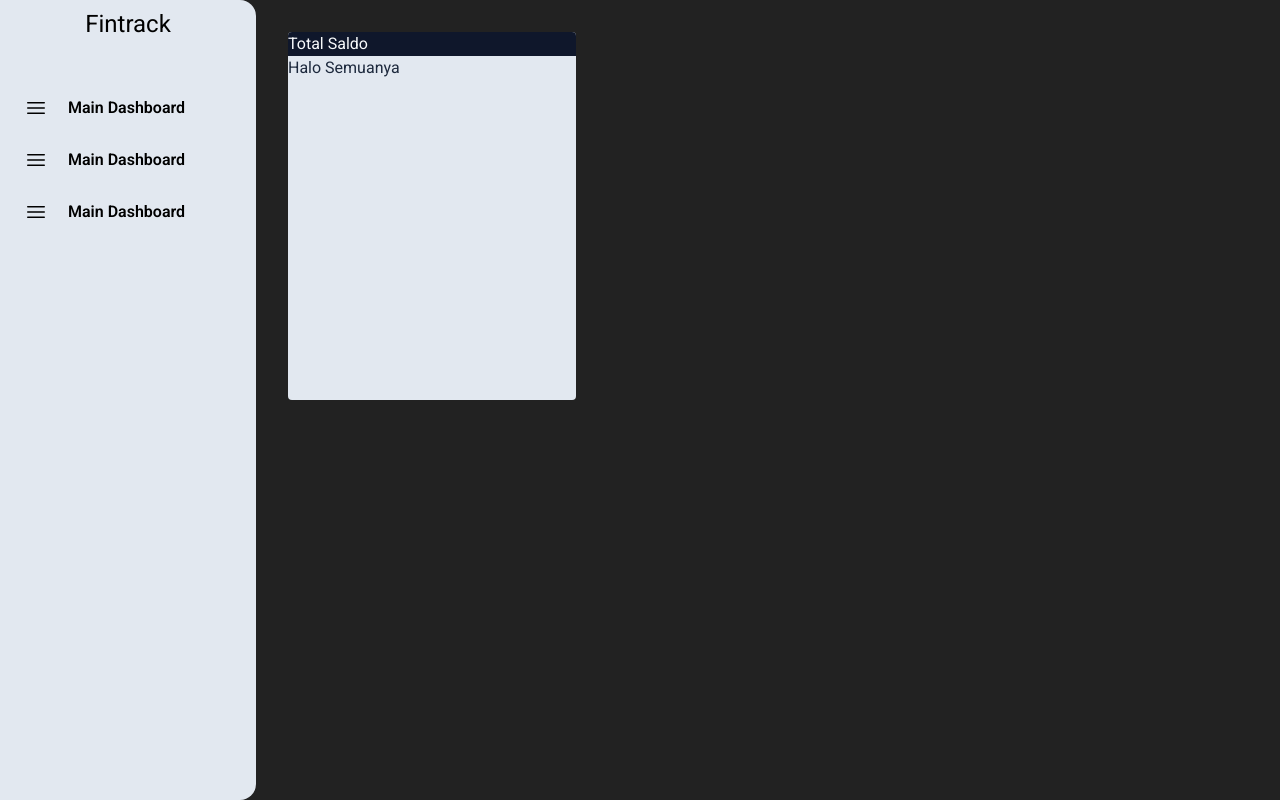
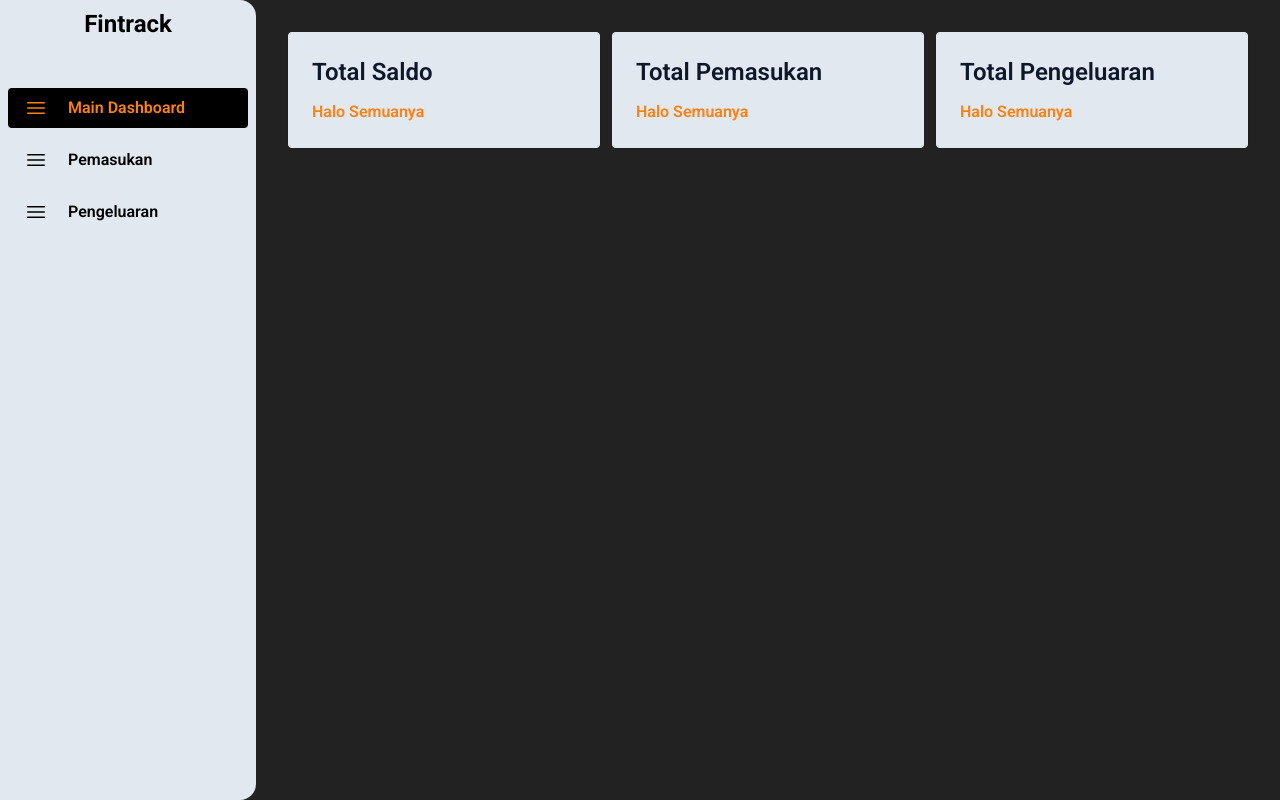
Before and after one commit to dhimasSetyoWS/finance-tracker, a React app in the folder frontend/: page /dashboard in a window 1280 px wide. Built offline with nearby package versions, Linux system fonts and the light colour scheme; the HTML template or start-up script is replaced by a standard one.

Commit message:
finishing card sidebar components

```diff
--- a/frontend/src/components/Card.jsx
+++ b/frontend/src/components/Card.jsx
@@ -1,10 +1,8 @@
-export default function Card({children, head}) {
-	return (
-		<div className="bg-slate-200 w-72 text-slate-800 rounded h-6/12">
-			<div className="bg-slate-900 text-slate-50 rounded-t">
-				{head}
-			</div>
-			{children}
-		</div>
-	)
+export default function Card({ children, head }) {
+  return (
+    <div className="bg-slate-200 max-w-sm p-6 rounded shadow-xs">
+      <h5 className="text-slate-900 mb-3 text-2xl font-semibold leading-8">{head}</h5>
+      <div className="text-[#FA8112] font-semibold">{children}</div>
+    </div>
+  );
 }
--- a/frontend/src/components/Sidebar.jsx
+++ b/frontend/src/components/Sidebar.jsx
@@ -1,5 +1,4 @@
 import { NavLink } from "react-router";
-
 export default function Sidebar() {
   const links = [
     {
@@ -7,23 +6,25 @@ export default function Sidebar() {
       target: "/dashboard",
     },
     {
-      label: "Main Dashboard",
-      target: "/dashboard",
+      label: "Pemasukan",
+      target: "/dashboard/income",
     },
     {
-      label: "Main Dashboard",
-      target: "/dashboard",
+      label: "Pengeluaran",
+      target: "/dashboard/outcome",
     },
   ];
   return (
-    <aside className="bg-slate-200 w-64 h-full rounded-e-2xl py-2 space-y-12">
+    <aside className="hidden sm:block bg-slate-200 w-64 h-full rounded-e-2xl py-2 space-y-12">
       <div id="sidebar_head" className="flex justify-center">
-        <p className="text-2xl">Fintrack</p>
+        <NavLink to="/" className="text-2xl font-bold">Fintrack</NavLink>
       </div>
       <div id="list-links" className="flex flex-col space-y-3 items-center px-2 font-semibold">
-        {links.map((link) => {
+        {links.map((link, index) => {
           return (
-            <NavLink to={link.target} className="flex items-center gap-5 py-2 px-4 w-full transition-all rounded hover:bg-black hover:text-white">
+            <NavLink key={index} to={link.target} className={({isActive}) =>
+              `flex items-center gap-5 py-2 px-4 w-full transition-all rounded hover:bg-black hover:text-[#FA8112] ${isActive ? 'bg-black text-[#FA8112]' : ''}`
+            }>
               <svg xmlns="http://www.w3.org/2000/svg" fill="none" viewBox="0 0 24 24" strokeWidth={1.5} stroke="currentColor" className="size-6">
                 <path strokeLinecap="round" strokeLinejoin="round" d="M3.75 6.75h16.5M3.75 12h16.5m-16.5 5.25h16.5" />
               </svg>
--- a/frontend/src/pages/MainDashboard.jsx
+++ b/frontend/src/pages/MainDashboard.jsx
@@ -1,11 +1,13 @@
-import DashboardLayout from "../layouts/DashboardLayout"
-import Card from "../components/Card"
+import DashboardLayout from "../layouts/DashboardLayout";
+import Card from "../components/Card";
 export default function MainDashboard() {
-	return(
-		<DashboardLayout>
-			<Card head="Total Saldo">
-				Halo Semuanya
-			</Card>
-		</DashboardLayout>
-	)
+  return (
+    <DashboardLayout>
+      <div className="grid grid-cols-1 sm:grid-cols-3 gap-3">
+        <Card head="Total Saldo">Halo Semuanya</Card>
+        <Card head="Total Pemasukan">Halo Semuanya</Card>
+        <Card head="Total Pengeluaran">Halo Semuanya</Card>
+      </div>
+    </DashboardLayout>
+  );
 }
```
